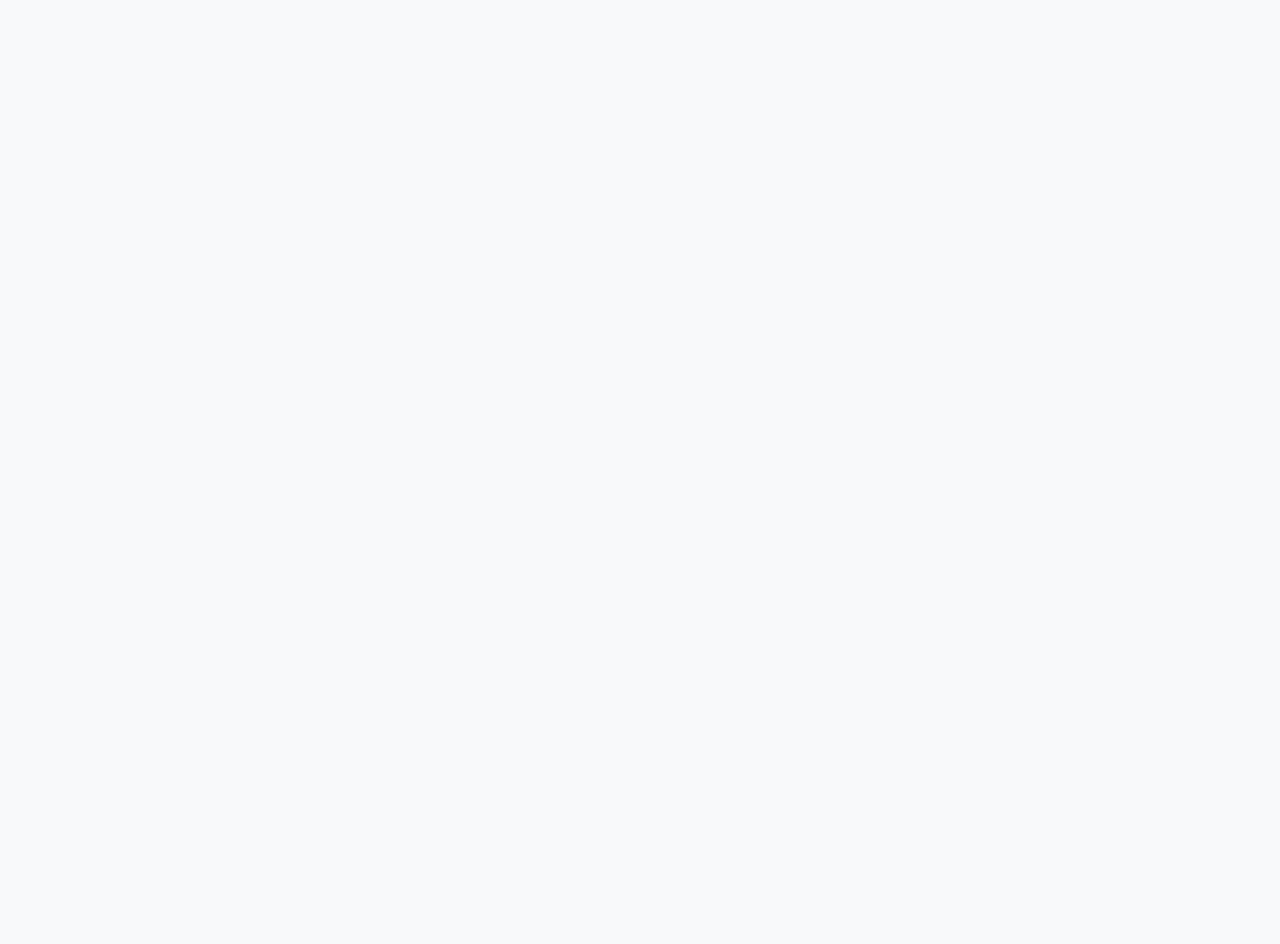
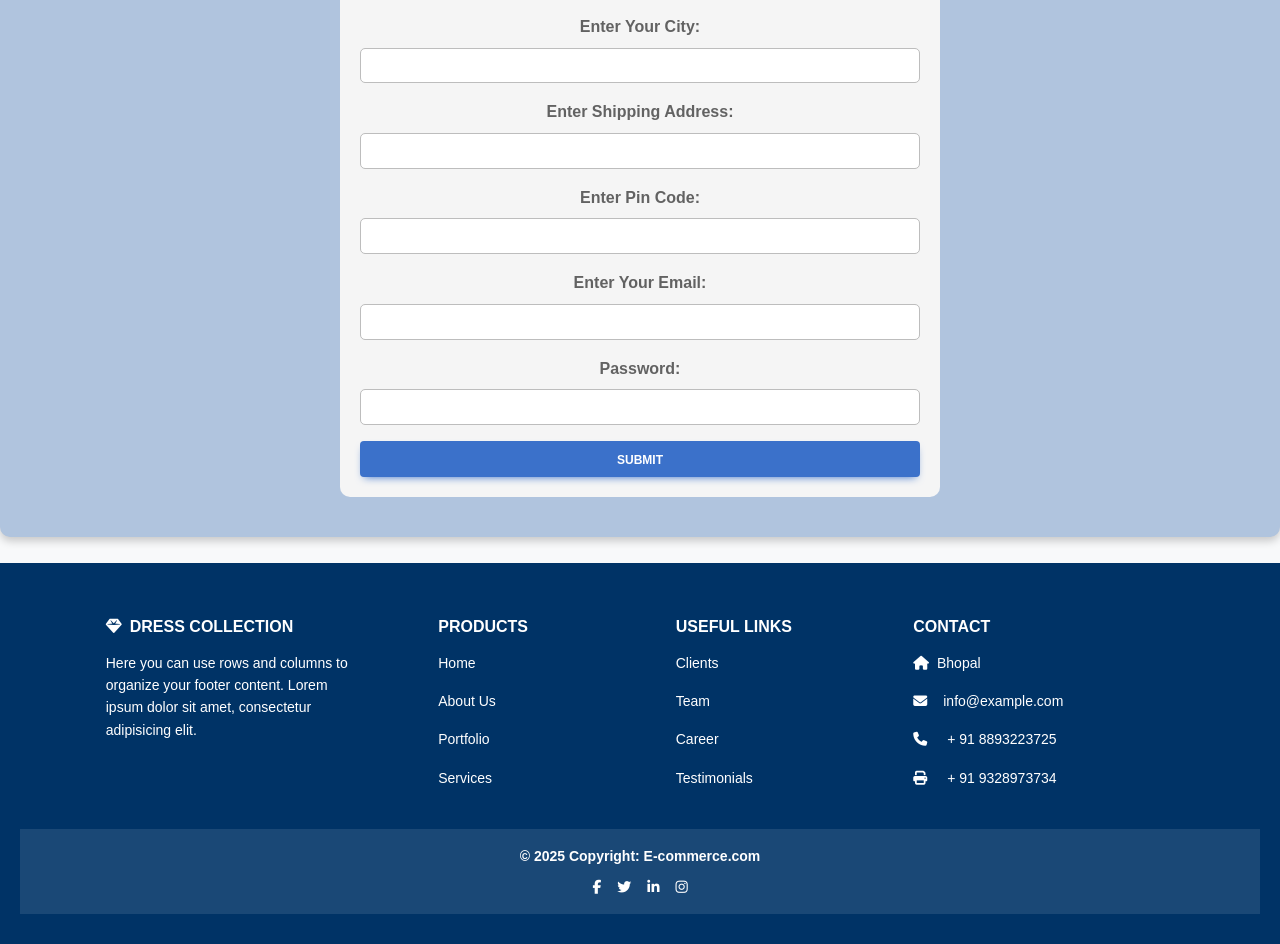
Before and after one commit to AdityaJainghetal/E-commerce-project2, a React (Vite) app in the folder frontend/vite-project/: page /registration in a window 1280 px wide. Before the commit this address had no page. Shown: the part 363-1307 px from the top of the page. Before the commit the page ends 800 px from the top, so only its background shows below. Built offline with nearby package versions, Linux system fonts and the light colour scheme.

Commit message:
E-commerce

```diff
--- a/frontend/vite-project/src/Admin/Style/Style.css
+++ b/frontend/vite-project/src/Admin/Style/Style.css
@@ -369,3 +369,86 @@ button:hover {
   .logout-btn:hover {
     background-color: #ff3333;
   }
+
+
+
+
+
+
+
+  .hover-effect {
+    height: 230px;
+    width: 100%;
+    cursor: pointer;
+    transition: transform 0.3s, box-shadow 0.3s;
+    border: 5px solid transparent; /* Add border for better visibility */
+  }
+
+  .hover-effect:hover {
+    transform: scale(1.05);
+    box-shadow: 0 4px 20px rgba(0, 0, 0, 0.2);
+  }
+
+  .category-title {
+    font-family: "Arial", sans-serif;
+    font-weight: 700;
+    font-size: 22px;
+  }
+
+
+
+
+  /* Signup.css */
+.signup-container {
+    background-color: lightsteelblue ;
+    padding: 40px;
+    border-radius: 10px;
+    box-shadow: 0 4px 8px rgba(0, 0, 0, 0.2);
+    /* max-width: 500px; */
+    margin: auto;
+    width: auto;
+
+}
+
+
+.signup-form {
+    background-color: whitesmoke;
+    padding: 20px;
+    border-radius: 10px;
+    width: 50%;
+    margin: auto;
+    text-align: center;
+
+}
+
+.signup-form .form-label {
+    font-weight: bold;
+}
+
+.signup-form .form-control {
+    border-radius: 5px;
+}
+
+.signup-form button {
+    font-weight: bold;
+}
+
+
+
+@media (max-width: 768px) {
+    .signup-form {
+        background-color: whitesmoke;
+        padding: 20px;
+        border-radius: 10px;
+        width: 100%;
+        margin: auto;
+        text-align: center;
+
+    }
+
+}
+
+
+#box{
+    background: linear-gradient(135deg, #1c4b93, #418cef) !important;
+}
--- a/frontend/vite-project/src/Admin/UploadProduct.jsx
+++ b/frontend/vite-project/src/Admin/UploadProduct.jsx
@@ -63,6 +63,7 @@ const handleInput=(e)=>{
        <option value="Mens">Mens</option>
        <option value="Womens">Womens</option>
        <option value="Kids">Kids</option>
+       <option value="Mobile">Mobile</option>
     </Form.Select>
       </Form.Group>
       <Form.Group className="mb-3" controlId="formBasicEmail">
--- a/frontend/vite-project/src/App.jsx
+++ b/frontend/vite-project/src/App.jsx
@@ -28,6 +28,7 @@ const App = () => {
         <Route path='mens' element={<Mens/>}/>
         <Route path='womens' element={<Womens/>}/>
         <Route path='kids' element={<Kids/>}/>
+
         <Route path="viewProduct/:id" element={<ViewProduct />}/>
 
         </Route>
@@ -37,7 +38,7 @@ const App = () => {
       <Route path="product" element={<Product/>}/>
       <Route path="cart" element={<Cart/>}/>
       <Route path='checkout' element={<Checkout/>}/>
-      <Route path="registartion" element={<Signup/>}/>
+      <Route path="registration" element={<Signup/>}/>
       <Route path="login" element={<Login/>}/>
         </Route>
       </Route>
--- a/frontend/vite-project/src/Footer.jsx
+++ b/frontend/vite-project/src/Footer.jsx
@@ -5,16 +5,14 @@ const Footer = () => {
   const currentYear = new Date().getFullYear();
 
   return (
-    <>
-
-    <MDBFooter className='text-center text-lg-start text-muted' style={{ backgroundColor: "darkblue", color: "white", fontSize: "18px", padding:"20px"}}>
-      <section style={{ color: "white"}}>
-        <MDBContainer className='text-center text-md-start mt-5'>
+    <MDBFooter className='text-center text-lg-start text-muted' style={{ backgroundColor: "#003366", color: "white", fontSize: "14px", padding: "30px 20px" }}>
+      <section style={{ color: "white" }}>
+        <MDBContainer className='text-center text-md-start mt-4'>
           <MDBRow className='mt-3'>
-            <MDBCol md="3" lg="4" xl="3" className='mx-auto mb-4'>
-              <h6 className='text-uppercase fw-bold mb-4'>
-                <MDBIcon icon="gem" className="me-3" />
-                Company name
+            <MDBCol md="4" lg="4" xl="3" className='mx-auto mb-4'>
+              <h6 className='text-uppercase fw-bold mb-3'>
+                <MDBIcon icon="gem" className="me-2" />
+                Dress Collection
               </h6>
               <p>
                 Here you can use rows and columns to organize your footer content. Lorem ipsum dolor sit amet,
@@ -22,68 +20,71 @@ const Footer = () => {
               </p>
             </MDBCol>
 
-            <MDBCol md="2" lg="2" xl="2" className='mx-auto mb-4'>
-              <h6 className='text-uppercase fw-bold mb-4'>Products</h6>
+            <MDBCol md="3" lg="2" xl="2" className='mx-auto mb-4'>
+              <h6 className='text-uppercase fw-bold mb-3'>Products</h6>
               <p>
-                <a href='#!' className='text-reset'>Angular</a>
+                <a href='#!' className='text-reset' style={{ textDecoration: 'none' }}>Home</a>
               </p>
               <p>
-                <a href='#!' className='text-reset'>React</a>
+                <a href='#!' className='text-reset' style={{ textDecoration: 'none' }}>About Us</a>
               </p>
               <p>
-                <a href='#!' className='text-reset'>Vue</a>
+                <a href='#!' className='text-reset' style={{ textDecoration: 'none' }}>Portfolio</a>
               </p>
               <p>
-                <a href='#!' className='text-reset'>Laravel</a>
+                <a href='#!' className='text-reset' style={{ textDecoration: 'none' }}>Services</a>
               </p>
             </MDBCol>
 
             <MDBCol md="3" lg="2" xl="2" className='mx-auto mb-4'>
-              <h6 className='text-uppercase fw-bold mb-4'>Useful links</h6>
+              <h6 className='text-uppercase fw-bold mb-3'>Useful links</h6>
               <p>
-                <a href='#!' className='text-reset'>Pricing</a>
+                <a href='#!' className='text-reset' style={{ textDecoration: 'none' }}>Clients</a>
               </p>
               <p>
-                <a href='#!' className='text-reset'>Settings</a>
+                <a href='#!' className='text-reset' style={{ textDecoration: 'none' }}>Team</a>
               </p>
               <p>
-                <a href='#!' className='text-reset'>Orders</a>
+                <a href='#!' className='text-reset' style={{ textDecoration: 'none' }}>Career</a>
               </p>
               <p>
-                <a href='#!' className='text-reset'>Help</a>
+                <a href='#!' className='text-reset' style={{ textDecoration: 'none' }}>Testimonials</a>
               </p>
             </MDBCol>
 
             <MDBCol md="4" lg="3" xl="3" className='mx-auto mb-md-0 mb-4'>
-              <h6 className='text-uppercase fw-bold mb-4'>Contact</h6>
+              <h6 className='text-uppercase fw-bold mb-3'>Contact</h6>
               <p>
                 <MDBIcon icon="home" className="me-2" />
-                New York, NY 10012, US
+                Bhopal
               </p>
               <p>
                 <MDBIcon icon="envelope" className="me-3" />
                 info@example.com
               </p>
               <p>
-                <MDBIcon icon="phone" className="me-3" /> + 01 234 567 88
+                <MDBIcon icon="phone" className="me-3" /> + 91 8893223725
               </p>
               <p>
-                <MDBIcon icon="print" className="me-3" /> + 01 234 567 89
+                <MDBIcon icon="print" className="me-3" /> + 91 9328973734
               </p>
             </MDBCol>
           </MDBRow>
         </MDBContainer>
+
+        <div className='text-center p-3' style={{ backgroundColor: 'rgba(255, 255, 255, 0.1)' }}>
+          <div>
+            <a className='text-reset fw-bold' href='https://mdbootstrap.com/' style={{ textDecoration: 'none' }}>© {currentYear} Copyright: E-commerce.com</a>
+          </div>
+          <div className="mt-2">
+            <a href='#!' className='text-reset me-3'><MDBIcon fab icon="facebook-f" /></a>
+            <a href='#!' className='text-reset me-3'><MDBIcon fab icon="twitter" /></a>
+            <a href='#!' className='text-reset me-3'><MDBIcon fab icon="linkedin-in" /></a>
+            <a href='#!' className='text-reset'><MDBIcon fab icon="instagram" /></a>
+          </div>
+        </div>
       </section>
-{/*
-      <div className='text-center p-4' style={{ backgroundColor: 'rgba(0, 0, 0, 0.05)' }}>
-        © {currentYear} Copyright:
-        <a className='text-reset fw-bold' href='https://mdbootstrap.com/'>
-          MDBootstrap.com
-        </a>
-      </div> */}
     </MDBFooter>
-
-    </>
   );
 }
 
--- a/frontend/vite-project/src/Login.jsx
+++ b/frontend/vite-project/src/Login.jsx
@@ -4,55 +4,75 @@ import { useState } from 'react';
 import axios from 'axios';
 import { message } from 'antd';
 import { useNavigate } from 'react-router-dom';
-const Login=()=>{
-    const [input, setInput] = useState({});
-    const navigate= useNavigate();
-    const handleInput=(e)=>{
-        let name=e.target.name;
-        let value=e.target.value;
-        setInput(values=>({...values, [name]:value}));
-        console.log(input);
-    }
-    const handleSubmit=async(e)=>{
+import 'bootstrap/dist/css/bootstrap.min.css'; // Ensure Bootstrap CSS is imported
+
+const Login = () => {
+    const [input, setInput] = useState({ email: '', password: '' });
+    const navigate = useNavigate();
+
+    const handleInput = (e) => {
+        const { name, value } = e.target;
+        setInput((prevValues) => ({ ...prevValues, [name]: value }));
+    };
+
+    const handleSubmit = async (e) => {
         e.preventDefault();
         try {
-
-        let api="http://localhost:8000/users/userlogin";
-      const response= await axios.post(api, input);
-      console.log(response.data);
-      message.success("You are succesfully login!");
+            const api = "http://localhost:8000/users/userlogin";
+            const response = await axios.post(api, input);
+            message.success("You are successfully logged in!");
             localStorage.setItem("username", response.data.name);
             localStorage.setItem("useremail", response.data.email);
             localStorage.setItem("userid", response.data._id);
             navigate("/");
         } catch (error) {
-        message.error(error.response.data.msg);
+            message.error(error.response?.data?.msg || "Login failed. Please try again.");
         }
+    };
 
-    }
-    return(
-        <>
-        <div style={{border:"2px solid black", borderRadius:"10px", backgroundColor:"whitesmoke", width:"50%", textAlign:"center",margin:"auto"}}>
-        <div style={{width:"500px", margin:"auto"}}>
-          <h1> User Login</h1>
-          <Form style={{width:"500px"}}>
+    return (
+        <div className="d-flex justify-content-center align-items-center vh-100" style={{ backgroundColor: "#f0f4f8" }}>
+            <div className="card col-12 col-lg-4 p-4 shadow rounded bg-white">
+                <h2 className="text-center mb-4">Login</h2>
+                <Form onSubmit={handleSubmit}>
                     <Form.Group className="mb-3" controlId="formBasicEmail">
-        <Form.Label>Enter Email</Form.Label>
-        <Form.Control type="email" name="email" value={input.email} onChange={handleInput} />
+                        <Form.Label>Email address</Form.Label>
+                        <Form.Control
+                            type="email"
+                            name="email"
+                            placeholder="Enter email"
+                            value={input.email}
+                            onChange={handleInput}
+                            required
+                        />
+
                     </Form.Group>
+
                     <Form.Group className="mb-3" controlId="formBasicPassword">
                         <Form.Label>Password</Form.Label>
-        <Form.Control type="password" name="password" value={input.password} onChange={handleInput} />
+                        <Form.Control
+                            type="password"
+                            name="password"
+                            placeholder="Password"
+                            value={input.password}
+                            onChange={handleInput}
+                            required
+                        />
                     </Form.Group>
-      <Button variant="primary" type="submit" onClick={handleSubmit}>
-        Login
+
+                    <Button variant="primary" type="submit" className="w-100">
+                        Submit
                     </Button>
                 </Form>
-    <br/> <br/>
+                <div className="mt-3 text-center">
+                    <span>Don't have an account? </span>
+                    <span className="loginText" onClick={() => navigate("/register")} style={{ cursor: 'pointer', color: '#007bff' }}>
+                        Register
+                    </span>
                 </div>
             </div>
-        </>
-    )
-}
+        </div>
+    );
+};
 
 export default Login;
--- a/frontend/vite-project/src/Navbar.jsx
+++ b/frontend/vite-project/src/Navbar.jsx
@@ -7,7 +7,7 @@ const Navbar = () => {
   return (
     <>
      <Topmenu/>
-     <br />
+
      <Outlet/>
     <br />
     <Footer/>
--- a/frontend/vite-project/src/Regisration.jsx
+++ b/frontend/vite-project/src/Regisration.jsx
@@ -3,77 +3,121 @@ import Form from 'react-bootstrap/Form';
 import { useState } from 'react';
 import axios from 'axios';
 import { useNavigate } from 'react-router-dom';
-
-const Signup=()=>{
-    const [input, setInput] = useState({});
-    const navigate = useNavigate()
-
-    const handleInput=(e)=>{
-        let name=e.target.name;
-        let value=e.target.value;
-        setInput(values=>({...values, [name]:value}));
-        console.log(input);
-
-    }
+import 'bootstrap/dist/css/bootstrap.min.css'; // Ensure Bootstrap CSS is imported
 
 
+const Signup = () => {
+    const [input, setInput] = useState({
+        name: '',
+        contactno: '',
+        city: '',
+        address: '',
+        pincode: '',
+        email: '',
+        password: ''
+    });
+    const navigate = useNavigate();
 
+    const handleInput = (e) => {
+        const { name, value } = e.target;
+        setInput((prevValues) => ({ ...prevValues, [name]: value }));
+    };
 
-    const handleSubmit=async(e)=>{
+    const handleSubmit = async (e) => {
         e.preventDefault();
         try {
+            const api = "http://localhost:8000/users/userregister";
+            const response = await axios.post(api, input);
+            console.log(response.data);
+            alert("Registration successful!");
+            navigate("/login");
+        } catch (error) {
+            console.error(error);
+            alert("Registration failed. Please try again.");
+        }
+    };
 
-        let api="http://localhost:8000/users/userregister";
-      const response= await axios.post(api, input);
-      console.log(response.data);
-      alert("Data save!!!");
-      navigate("/login")
-      } catch (error) {
-          console.log(error);
-      }
+    return (
+        <div className="signup-container">
 
-    }
-    return(
-        <>
-        <div style={{width:"500px", margin:"auto",display:"flex", flexDirection:"column"}}>
-          <h1>Registration</h1>
-          <Form style={{width:"500px", textAlign:"center",border:"2px solid black", fontWeight:"700",fontSize:"20px",padding:"20px", borderRadius:"10px", backgroundColor:"whitesmoke"}}>
-      <Form.Group className="mb-3" controlId="formBasicEmail">
-        <Form.Label>Enter name: </Form.Label>
-        <Form.Control type="text" name="name" value={input.name} onChange={handleInput} />
+            <Form className="signup-form" onSubmit={handleSubmit}>
+            <h1 className="text-center mb-4" style={{backgroundColor:"darkblue", color:"white"}}>Registration</h1>
+                <Form.Group className="mb-3" controlId="formBasicName">
+                    <Form.Label>Enter Name:</Form.Label>
+                    <Form.Control
+                        type="text"
+                        name="name"
+                        value={input.name}
+                        onChange={handleInput}
+                        required
+                    />
+                </Form.Group>
+                <Form.Group className="mb-3" controlId="formBasicContact">
+                    <Form.Label>Enter Contact No:</Form.Label>
+                    <Form.Control
+                        type="tel"
+                        name="contactno"
+                        value={input.contactno}
+                        onChange={handleInput}
+                        required
+                    />
+                </Form.Group>
+                <Form.Group className="mb-3" controlId="formBasicCity">
+                    <Form.Label>Enter Your City:</Form.Label>
+                    <Form.Control
+                        type="text"
+                        name="city"
+                        value={input.city}
+                        onChange={handleInput}
+                        required
+                    />
+                </Form.Group>
+                <Form.Group className="mb-3" controlId="formBasicAddress">
+                    <Form.Label>Enter Shipping Address:</Form.Label>
+                    <Form.Control
+                        type="text"
+                        name="address"
+                        value={input.address}
+                        onChange={handleInput}
+                        required
+                    />
+                </Form.Group>
+                <Form.Group className="mb-3" controlId="formBasicPincode">
+                    <Form.Label>Enter Pin Code:</Form.Label>
+                    <Form.Control
+                        type="number"
+                        name="pincode"
+                        value={input.pincode}
+                        onChange={handleInput}
+                        required
+                    />
                 </Form.Group>
                 <Form.Group className="mb-3" controlId="formBasicEmail">
-        <Form.Label>Enter Contact no: </Form.Label>
-        <Form.Control type="number" name="contactno" value={input.contactno} onChange={handleInput} />
-      </Form.Group>
-      <Form.Group className="mb-3" controlId="formBasicEmail">
-        <Form.Label>Enter your city: </Form.Label>
-        <Form.Control type="text" name="city" value={input.city} onChange={handleInput} />
-      </Form.Group>
-      <Form.Group className="mb-3" controlId="formBasicEmail">
-        <Form.Label>Enter Shipping Address: </Form.Label>
-        <Form.Control type="text" name="address" value={input.address} onChange={handleInput} />
-      </Form.Group>
-      <Form.Group className="mb-3" controlId="formBasicEmail">
-        <Form.Label>Enter Pin code: </Form.Label>
-        <Form.Control type="number" name="pincode" value={input.pincode} onChange={handleInput} />
-      </Form.Group>
-      <Form.Group className="mb-3" controlId="formBasicEmail">
-        <Form.Label>Enter your Email: </Form.Label>
-        <Form.Control type="email" name="email" value={input.email} onChange={handleInput} />
+                    <Form.Label>Enter Your Email:</Form.Label>
+                    <Form.Control
+                        type="email"
+                        name="email"
+                        value={input.email}
+                        onChange={handleInput}
+                        required
+                    />
                 </Form.Group>
                 <Form.Group className="mb-3" controlId="formBasicPassword">
-        <Form.Label>Password</Form.Label>
-        <Form.Control type="password" name="password" value={input.password} onChange={handleInput} />
+                    <Form.Label>Password:</Form.Label>
+                    <Form.Control
+                        type="password"
+                        name="password"
+                        value={input.password}
+                        onChange={handleInput}
+                        required
+                    />
                 </Form.Group>
-      <Button variant="primary" type="submit" onClick={handleSubmit}>
+                <Button variant="primary" type="submit" className="w-100">
                     Submit
                 </Button>
             </Form>
-    <br/> <br/>
         </div>
-        </>
-    )
-}
+    );
+};
 
 export default Signup;
```
Also changed, not shown: frontend/vite-project/src/Banner.jsx (+19 -13 lines), frontend/vite-project/src/Mobile.jsx (added, +107 -0 lines), frontend/vite-project/src/assets/img2.jpg. Lines whose indentation alone changed are shown as unchanged.
